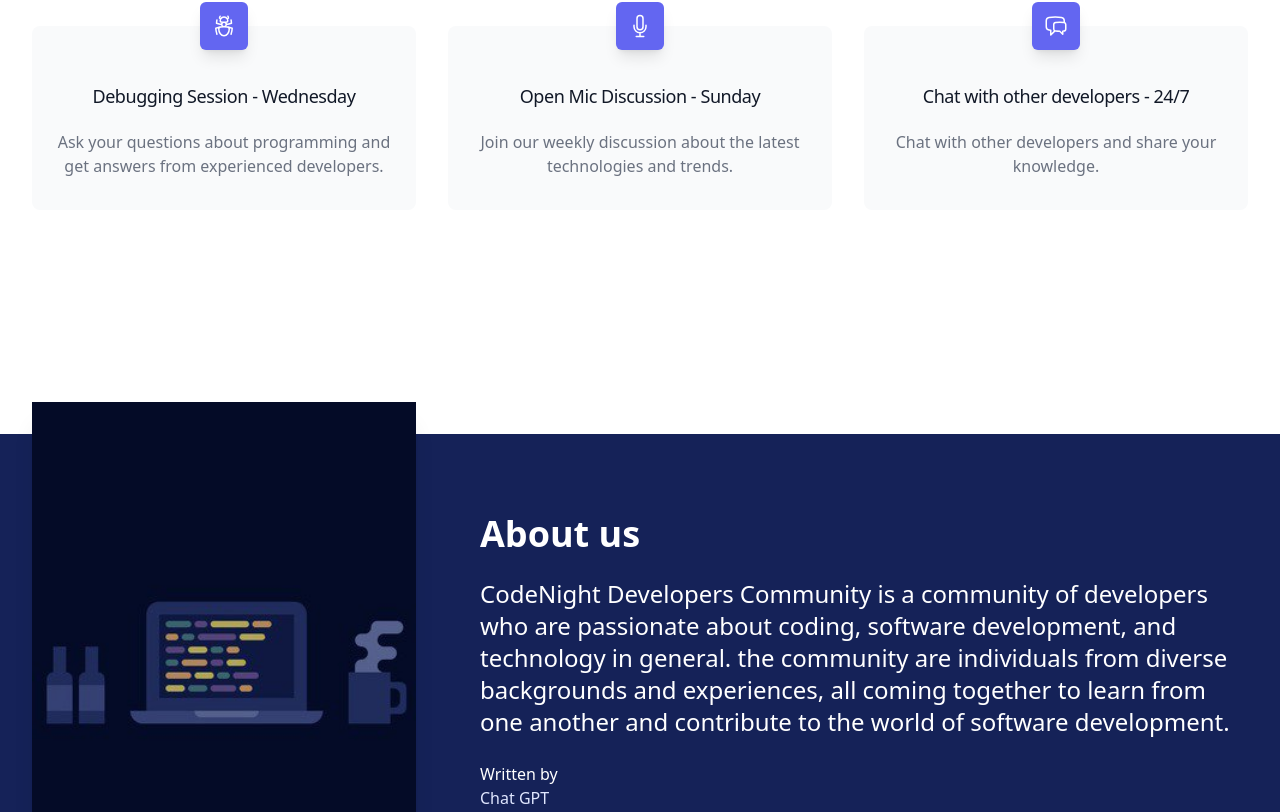
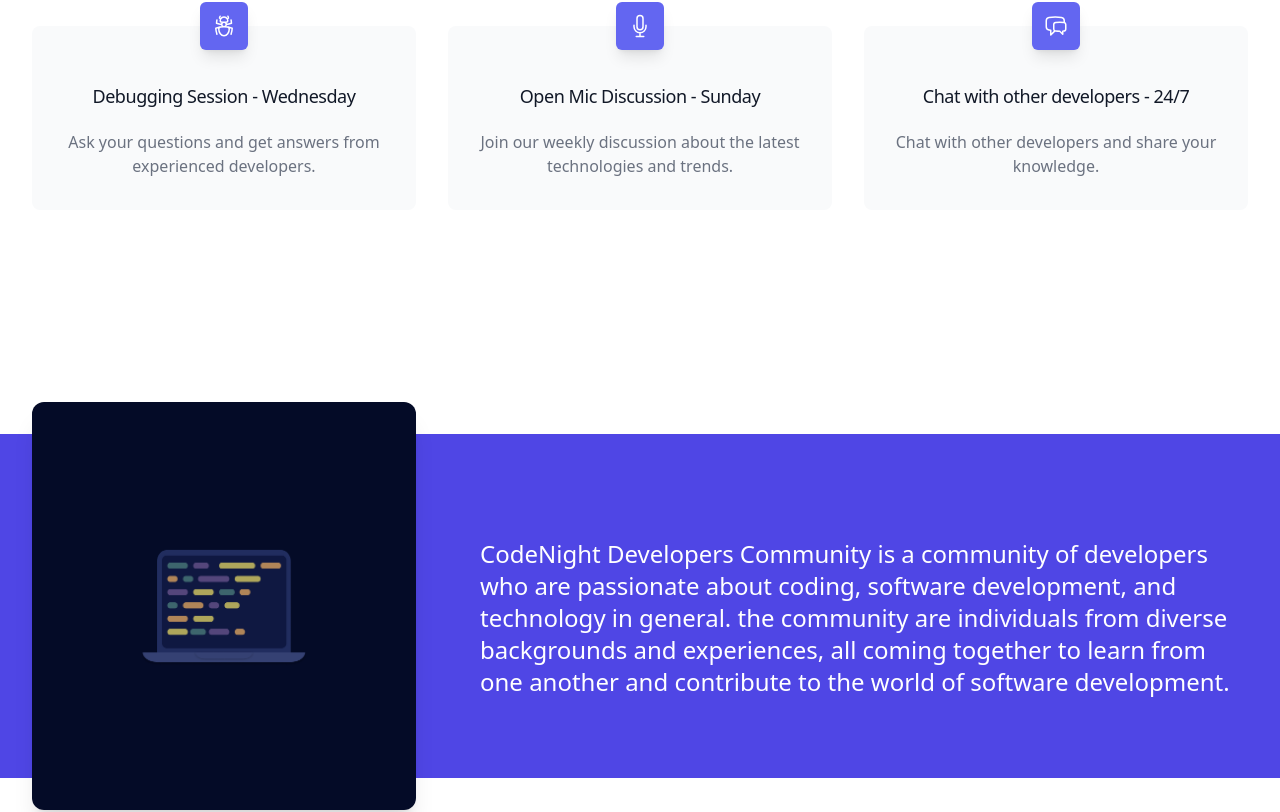
Before and after one commit to CodeNight-Ethiopia/codenight-frontend, a Next.js app: page / in a window 1280 px wide. Shown: the part 837-1649 px from the top of the page. Built offline with nearby package versions, Linux system fonts and the light colour scheme.

Commit message:
fix: :lipstick: style the `about us` section correctly

```diff
--- a/components/nav/NavItem.tsx
+++ b/components/nav/NavItem.tsx
@@ -12,8 +12,6 @@ const NavItem = ({ primary, children, link }: NavItemProps) => {
 		<li>
 			<Link
 				href={link}
-				aria-label="Our product"
-				title="Our product"
 				className={`font-medium tracking-wide ${
 					primary ? "text-brand-black" : "text-gray-700"
 				}  transition-colors duration-200 hover:text-deep-purple-accent-400`}
--- a/package.json
+++ b/package.json
@@ -15,6 +15,7 @@
     "type:check": "tsc --noEmit"
   },
   "dependencies": {
+    "@tailwindcss/aspect-ratio": "^0.4.2",
     "@types/node": "18.15.10",
     "@types/react": "18.0.29",
     "@types/react-dom": "18.0.11",
--- a/pages/index.tsx
+++ b/pages/index.tsx
@@ -1,65 +1,7 @@
-import { FC } from "react";
 import Head from "next/head";
 
 import Logo from "@/assets/Logo";
 import Nav from "@/components/nav/Nav";
-
-const posts = [
-	{
-		title: "Boost your conversion rate",
-		href: "#",
-		category: { name: "Article", href: "#" },
-		description:
-			"Lorem ipsum dolor sit amet consectetur adipisicing elit. Architecto accusantium praesentium eius, ut atque fuga culpa, similique sequi cum eos quis dolorum.",
-		date: "Mar 16, 2020",
-		datetime: "2020-03-16",
-		imageUrl:
-			"https://images.unsplash.com/photo-1496128858413-b36217c2ce36?ixlib=rb-1.2.1&ixid=eyJhcHBfaWQiOjEyMDd9&auto=format&fit=crop&w=1679&q=80",
-		readingTime: "6 min",
-		author: {
-			name: "Roel Aufderehar",
-			href: "#",
-			imageUrl:
-				"https://images.unsplash.com/photo-1472099645785-5658abf4ff4e?ixlib=rb-1.2.1&ixid=eyJhcHBfaWQiOjEyMDd9&auto=format&fit=facearea&facepad=2&w=256&h=256&q=80",
-		},
-	},
-	{
-		title: "How to use search engine optimization to drive sales",
-		href: "#",
-		category: { name: "Video", href: "#" },
-		description:
-			"Lorem ipsum dolor sit amet consectetur adipisicing elit. Velit facilis asperiores porro quaerat doloribus, eveniet dolore. Adipisci tempora aut inventore optio animi., tempore temporibus quo laudantium.",
-		date: "Mar 10, 2020",
-		datetime: "2020-03-10",
-		imageUrl:
-			"https://images.unsplash.com/photo-1547586696-ea22b4d4235d?ixlib=rb-1.2.1&ixid=eyJhcHBfaWQiOjEyMDd9&auto=format&fit=crop&w=1679&q=80",
-		readingTime: "4 min",
-		author: {
-			name: "Brenna Goyette",
-			href: "#",
-			imageUrl:
-				"https://images.unsplash.com/photo-1550525811-e5869dd03032?ixlib=rb-1.2.1&ixid=eyJhcHBfaWQiOjEyMDd9&auto=format&fit=facearea&facepad=2&w=256&h=256&q=80",
-		},
-	},
-	{
-		title: "Improve your customer experience",
-		href: "#",
-		category: { name: "Case Study", href: "#" },
-		description:
-			"Lorem ipsum dolor sit amet consectetur adipisicing elit. Sint harum rerum voluptatem quo recusandae magni placeat saepe molestiae, sed excepturi cumque corporis perferendis hic.",
-		date: "Feb 12, 2020",
-		datetime: "2020-02-12",
-		imageUrl:
-			"https://images.unsplash.com/photo-1492724441997-5dc865305da7?ixlib=rb-1.2.1&ixid=eyJhcHBfaWQiOjEyMDd9&auto=format&fit=crop&w=1679&q=80",
-		readingTime: "11 min",
-		author: {
-			name: "Daniela Metz",
-			href: "#",
-			imageUrl:
-				"https://images.unsplash.com/photo-1487412720507-e7ab37603c6f?ixlib=rb-1.2.1&ixid=eyJhcHBfaWQiOjEyMDd9&auto=format&fit=facearea&facepad=2&w=256&h=256&q=80",
-		},
-	},
-];
 
 const PageHead = () => (
 	<Head>
@@ -91,7 +33,7 @@ const programs = [
 	{
 		name: "Debugging Session - Wednesday",
 		description:
-			"Ask your questions about programming and get answers from experienced developers.",
+			"Ask your questions and get answers from experienced developers.",
 		icon: () => (
 			<svg
 				xmlns="http://www.w3.org/2000/svg"
@@ -191,22 +133,21 @@ const Programs = () => (
 
 const AboutUs = () => (
 	<div className="bg-white pt-16 lg:py-24">
-		<div className="pb-16 bg-[#152258] lg:pb-0 lg:z-10 lg:relative">
+		<div className="pb-16 bg-indigo-600 lg:pb-0 lg:z-10 lg:relative">
 			<div className="lg:mx-auto lg:max-w-7xl lg:px-8 lg:grid lg:grid-cols-3 lg:gap-8">
 				<div className="relative lg:-my-8">
 					<div
 						aria-hidden="true"
 						className="absolute inset-x-0 top-0 h-1/2 bg-white lg:hidden"
 					/>
-					<div className="mx-auto max-w-md px-4 sm:max-w-3xl bg-[#040B27] sm:px-6 lg:p-0 lg:h-full">
+					<div className="mx-auto max-w-md px-4 sm:max-w-3xl sm:px-6 lg:p-0 lg:h-full">
 						<div className="aspect-w-10 aspect-h-6 rounded-xl shadow-xl overflow-hidden sm:aspect-w-16 sm:aspect-h-7 lg:aspect-none lg:h-full">
-							<picture>
-								<img
-									className="object-contain lg:h-full lg:w-full"
-									src="/logo-big.jpg"
-									alt="CodeNight Developers Community"
-								/>
-							</picture>
+							{/* eslint-disable-next-line @next/next/no-img-element */}
+							<img
+								className="object-cover lg:h-full lg:w-full"
+								src="/big-banner.png"
+								alt="CodeNight Developers Community"
+							/>
 						</div>
 					</div>
 				</div>
@@ -214,9 +155,6 @@ const AboutUs = () => (
 					<div className="mx-auto max-w-md px-4 sm:max-w-2xl sm:px-6 lg:px-0 lg:py-20 lg:max-w-none">
 						<blockquote>
 							<div>
-								<h3 className="text-4xl font-bold hidden md:inline text-white">
-									About us
-								</h3>
 								<p className="mt-6 text-2xl font-medium text-white">
 									CodeNight Developers Community is a community of developers
 									who are passionate about coding, software development, and
@@ -226,12 +164,6 @@ const AboutUs = () => (
 									development.
 								</p>
 							</div>
-							<footer className="mt-6">
-								<p className="text-base font-medium text-white">Written by</p>
-								<p className="text-base font-medium text-indigo-100">
-									Chat GPT
-								</p>
-							</footer>
 						</blockquote>
 					</div>
 				</div>
--- a/tailwind.config.js
+++ b/tailwind.config.js
@@ -12,5 +12,7 @@ module.exports = {
 			},
 		},
 	},
-	plugins: [],
+	plugins: [
+      require('@tailwindcss/aspect-ratio'),
+	],
 };
```
Also changed, not shown: public/big-banner.png (added), 1 other file (tests, documents, lock files or other folders).
